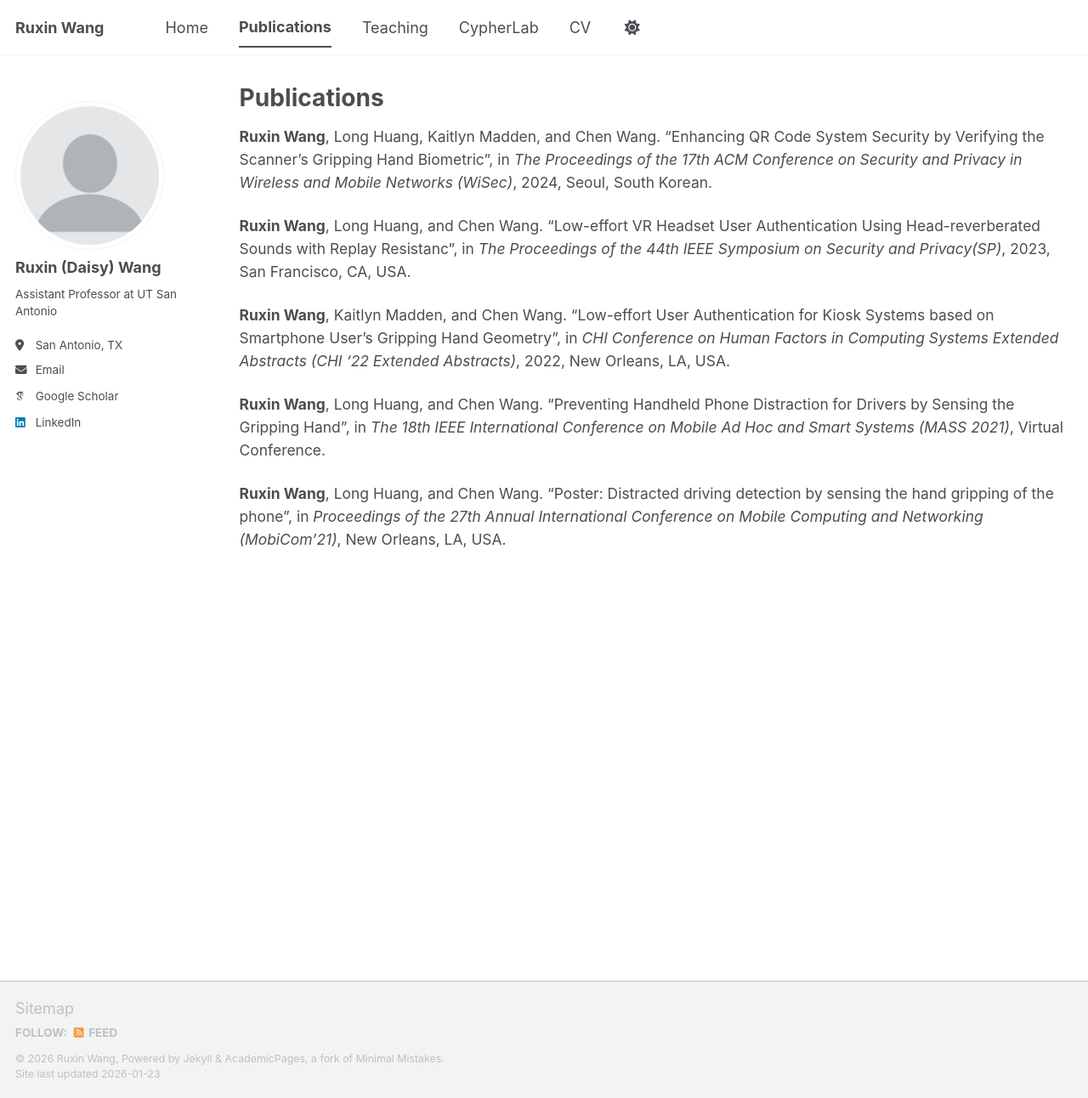
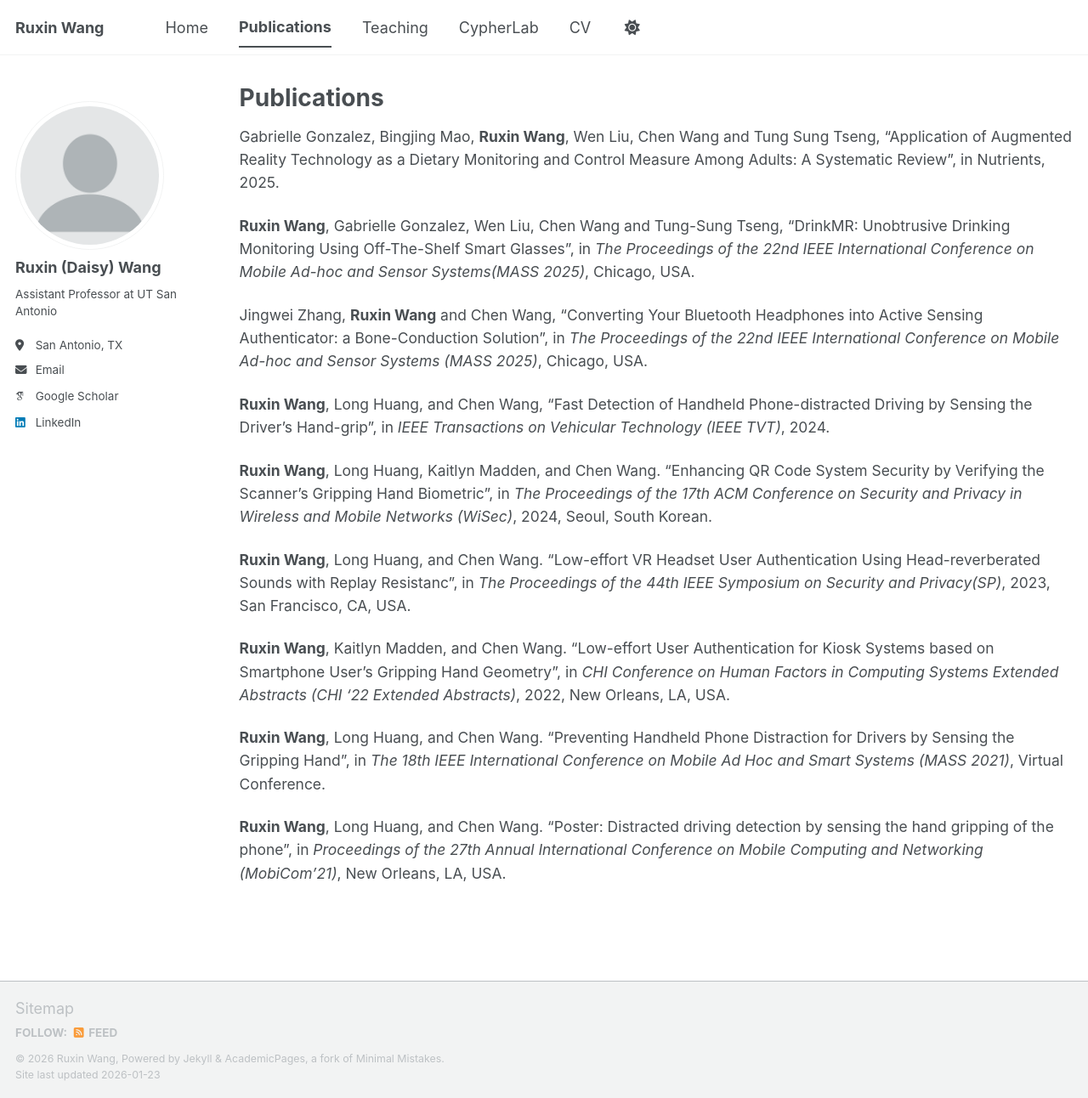
Before and after one commit to DaisyWang00/DaisyWang00.github.io, a Jekyll site: the page built from _publications/2009-10-01-paper-title-number-1.md, in a window 1280 px wide and 1292 px high. Shown: the whole window at 85% size. Built offline with Jekyll 4.4.1, drawn with Linux system fonts in a browser that asks for light colours; some web fonts are replaced; a script bundle is joined from its source files by our own code; library files that are not in the unit come from our copies.

Commit message:
Update 2009-10-01-paper-title-number-1.md

```diff
--- a/_publications/2009-10-01-paper-title-number-1.md
+++ b/_publications/2009-10-01-paper-title-number-1.md
@@ -3,6 +3,14 @@ layout: archive
 permalink: /publications/
 title: Publications
 ---
+
+<span style="font-size: 0.97em;"> Gabrielle Gonzalez, Bingjing Mao, **Ruxin Wang**, Wen Liu, Chen Wang and Tung Sung Tseng, "Application of Augmented Reality Technology as a Dietary Monitoring and Control Measure Among Adults: A Systematic Review", in Nutrients, 2025.</span>
+
+<span style="font-size: 0.97em;"> **Ruxin Wang**, Gabrielle Gonzalez, Wen Liu, Chen Wang and Tung-Sung Tseng, "DrinkMR: Unobtrusive Drinking Monitoring Using Off-The-Shelf Smart Glasses", in *The Proceedings of the 22nd IEEE International Conference on Mobile Ad-hoc and Sensor Systems(MASS 2025)*, Chicago, USA.</span>
+
+<span style="font-size: 0.97em;"> Jingwei Zhang, **Ruxin Wang** and Chen Wang, "Converting Your Bluetooth Headphones into Active Sensing Authenticator: a Bone-Conduction Solution", in *The Proceedings of the 22nd IEEE International Conference on Mobile Ad-hoc and Sensor Systems (MASS 2025)*, Chicago, USA.</span>
+
+<span style="font-size: 0.97em;"> **Ruxin Wang**, Long Huang, and Chen Wang, "Fast Detection of Handheld Phone-distracted Driving by Sensing the Driver's Hand-grip", in *IEEE Transactions on Vehicular Technology (IEEE TVT)*, 2024. </span>
 
 <span style="font-size: 0.97em;"> **Ruxin Wang**, Long Huang, Kaitlyn Madden, and Chen Wang. "Enhancing QR Code System Security by Verifying the Scanner's Gripping Hand Biometric", in *The Proceedings of the 17th ACM Conference on Security and Privacy in Wireless and Mobile Networks (WiSec)*, 2024, Seoul, South Korean.</span>
 
```
